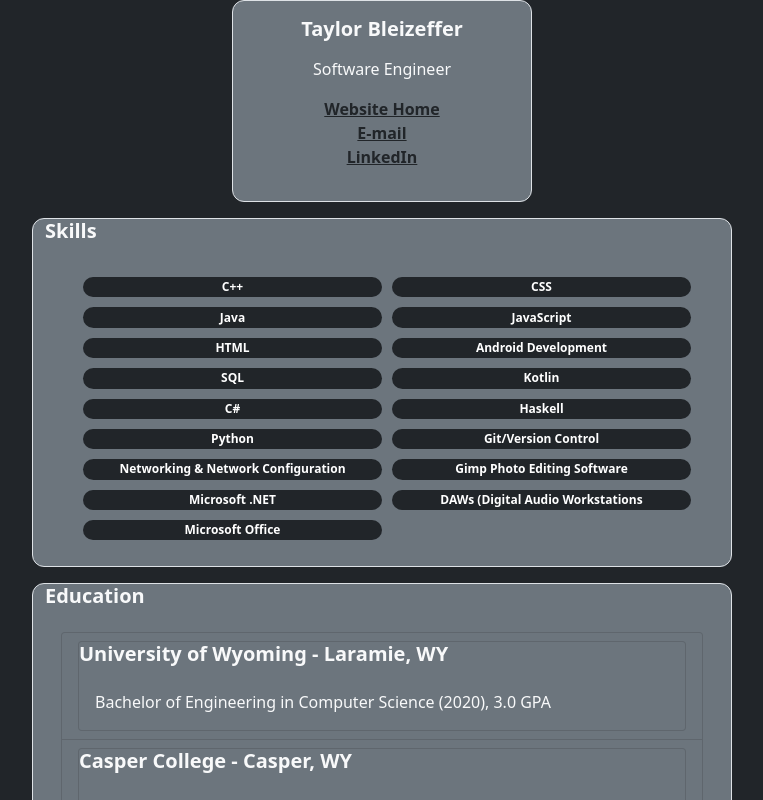
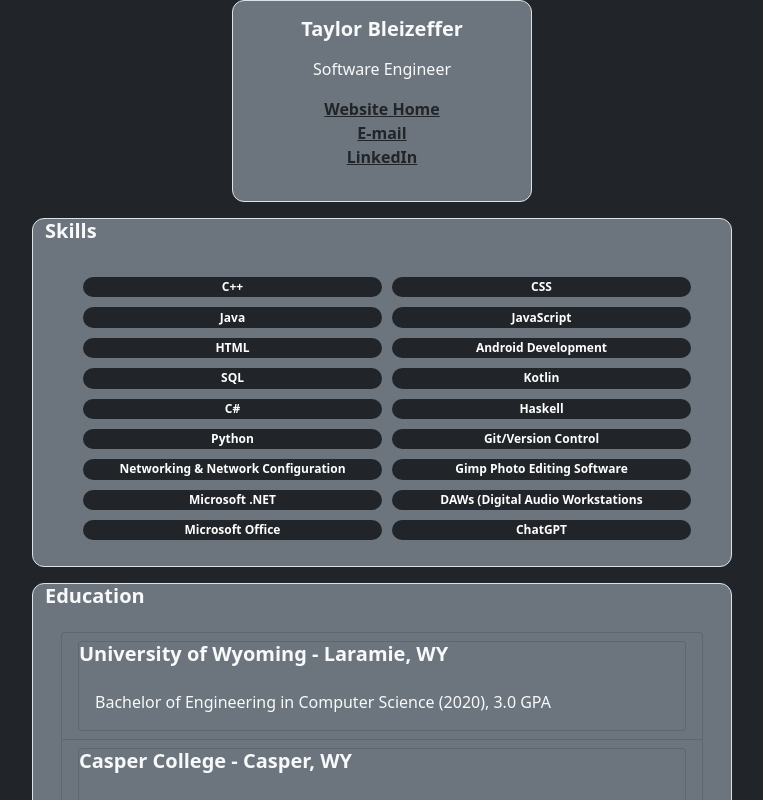
Before and after one commit to tbzeff/my-portfolio, a React (Create React App) app: page /resume in a window 1280 px wide. Shown: the top 800 px of the page, without its empty margins (258-1021 px from the left). Built offline with nearby package versions, Linux system fonts and the light colour scheme.

Commit message:
Updated babel and react-scripts dependencies. Added ChatGPT to Resume Skills.

```diff
--- a/package.json
+++ b/package.json
@@ -3,16 +3,18 @@
   "version": "0.1.0",
   "private": true,
   "dependencies": {
+    "@babel/core": "^7.25.2",
     "@testing-library/jest-dom": "^5.11.4",
     "@testing-library/react": "^11.1.0",
     "@testing-library/user-event": "^12.1.10",
+    "babel-loader": "^8.4.1",
     "bootstrap": "^5.1.3",
     "my-portfolio": "file:",
     "react": "^17.0.2",
     "react-bootstrap": "^2.0.2",
     "react-dom": "^17.0.2",
     "react-router-dom": "^6.0.2",
-    "react-scripts": "4.0.3",
+    "react-scripts": "^5.0.1",
     "web-vitals": "^1.0.1"
   },
   "scripts": {
--- a/src/components/ResumeSkills.js
+++ b/src/components/ResumeSkills.js
@@ -28,6 +28,7 @@ const ResumeSkills = () => (
                         <Row><Badge pill bg="dark" style={{ margin: '5px' }}>Git/Version Control</Badge></Row>
                         <Row><Badge pill bg="dark" style={{ margin: '5px' }}>Gimp Photo Editing Software</Badge></Row>
                         <Row><Badge pill bg="dark" style={{ margin: '5px' }}>DAWs (Digital Audio Workstations</Badge></Row>
+                        <Row><Badge pill bg="dark" style={{ margin: '5px' }}>ChatGPT</Badge></Row>
                     </Col>
                 </Row>
             </Container>
```
Also changed, not shown: 1 other file (tests, documents, lock files or other folders).
